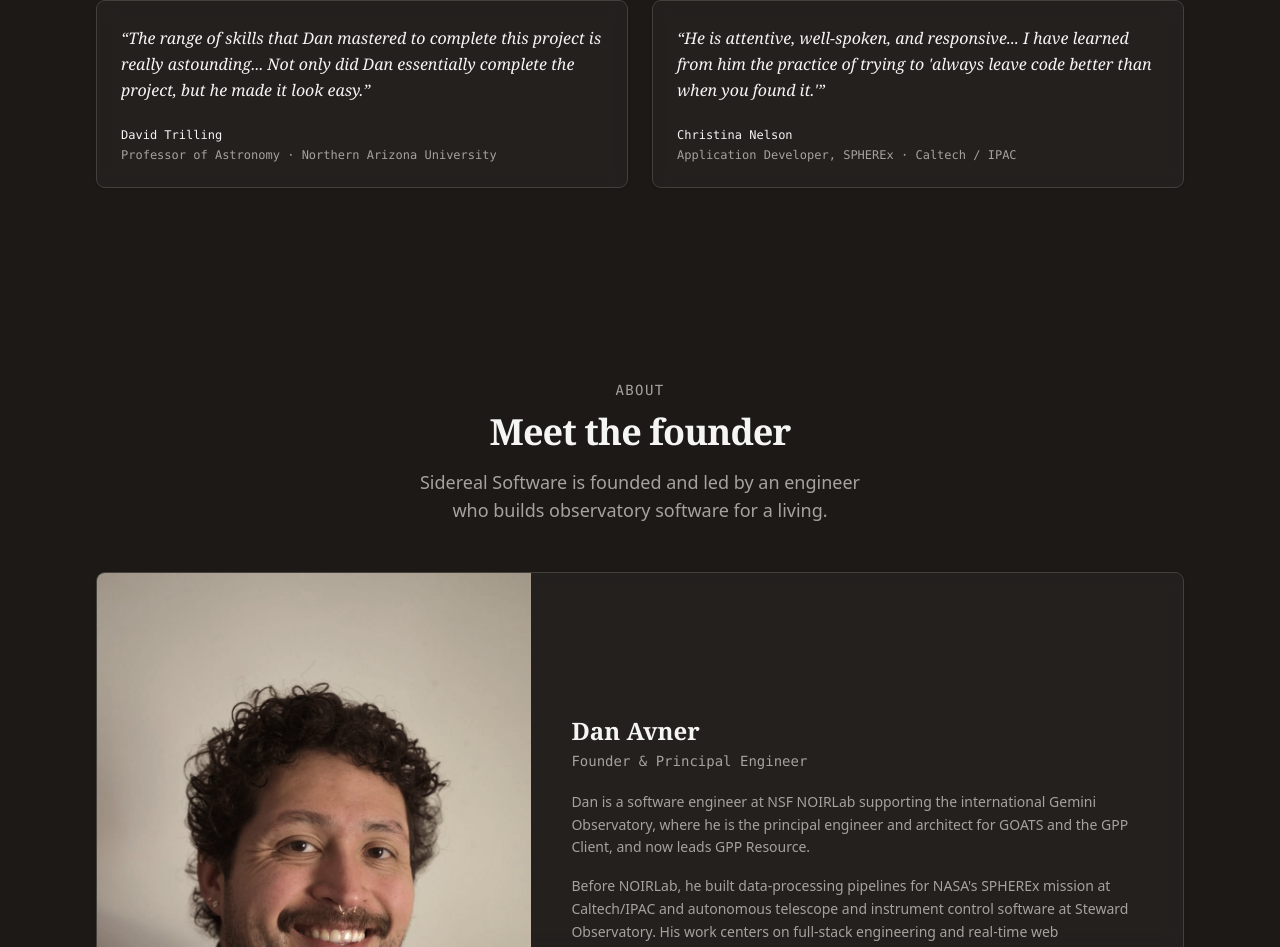
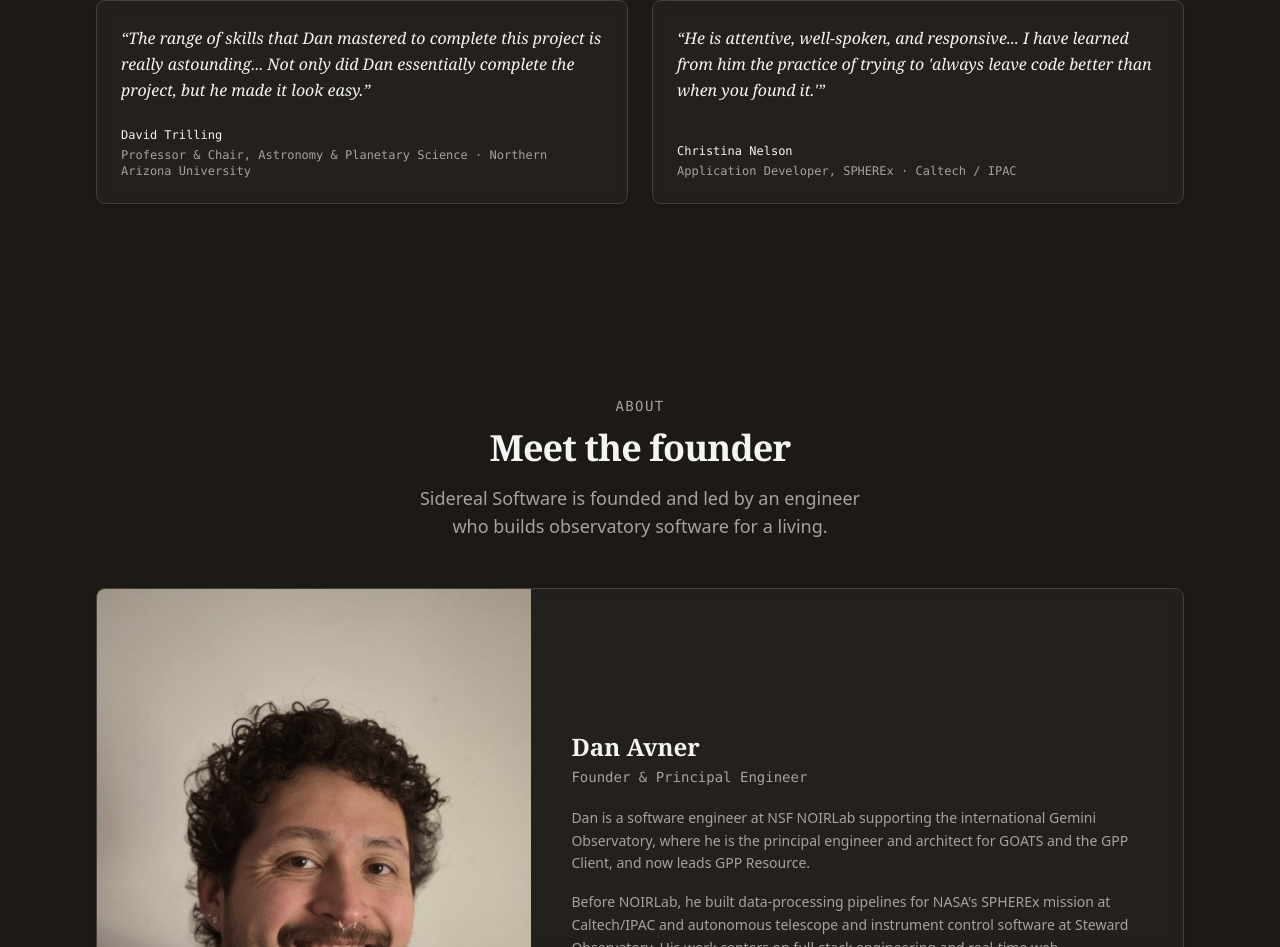
Before and after one commit to sidereal-software/sidereal-software.github.io, a React (Vite) app: page / in a window 1280 px wide. Shown: the part 6135-7082 px from the top of the page. Built offline with nearby package versions, Linux system fonts and the light colour scheme.

Commit message:
fix(site): update David Trilling title to professor and chair

```diff
--- a/src/components/sections/testimonials.tsx
+++ b/src/components/sections/testimonials.tsx
@@ -27,7 +27,7 @@ const testimonials: Testimonial[] = [
     quote:
       'The range of skills that Dan mastered to complete this project is really astounding... Not only did Dan essentially complete the project, but he made it look easy.',
     name: 'David Trilling',
-    title: 'Professor of Astronomy',
+    title: 'Professor & Chair, Astronomy & Planetary Science',
     org: 'Northern Arizona University',
   },
   {
```
